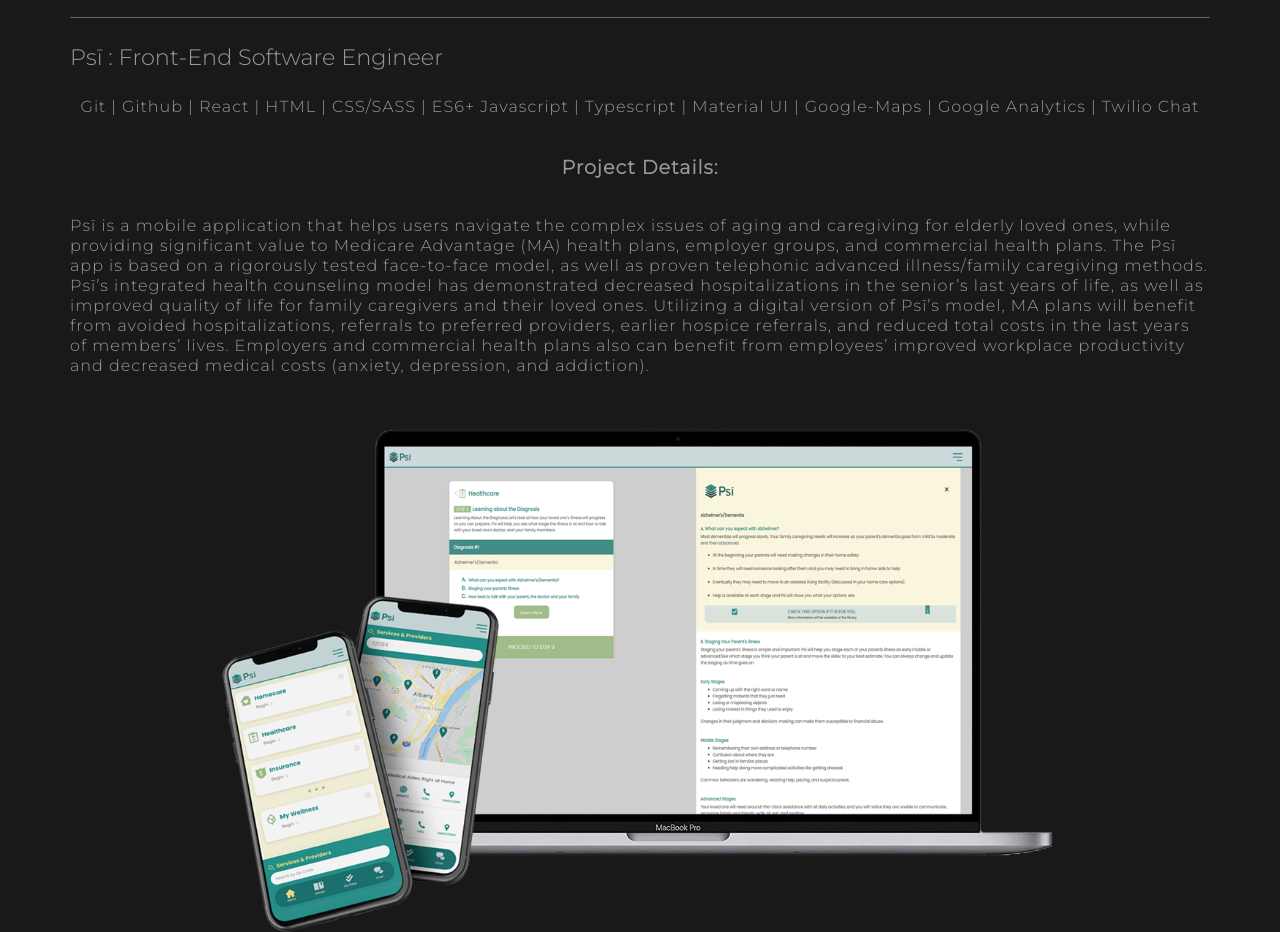
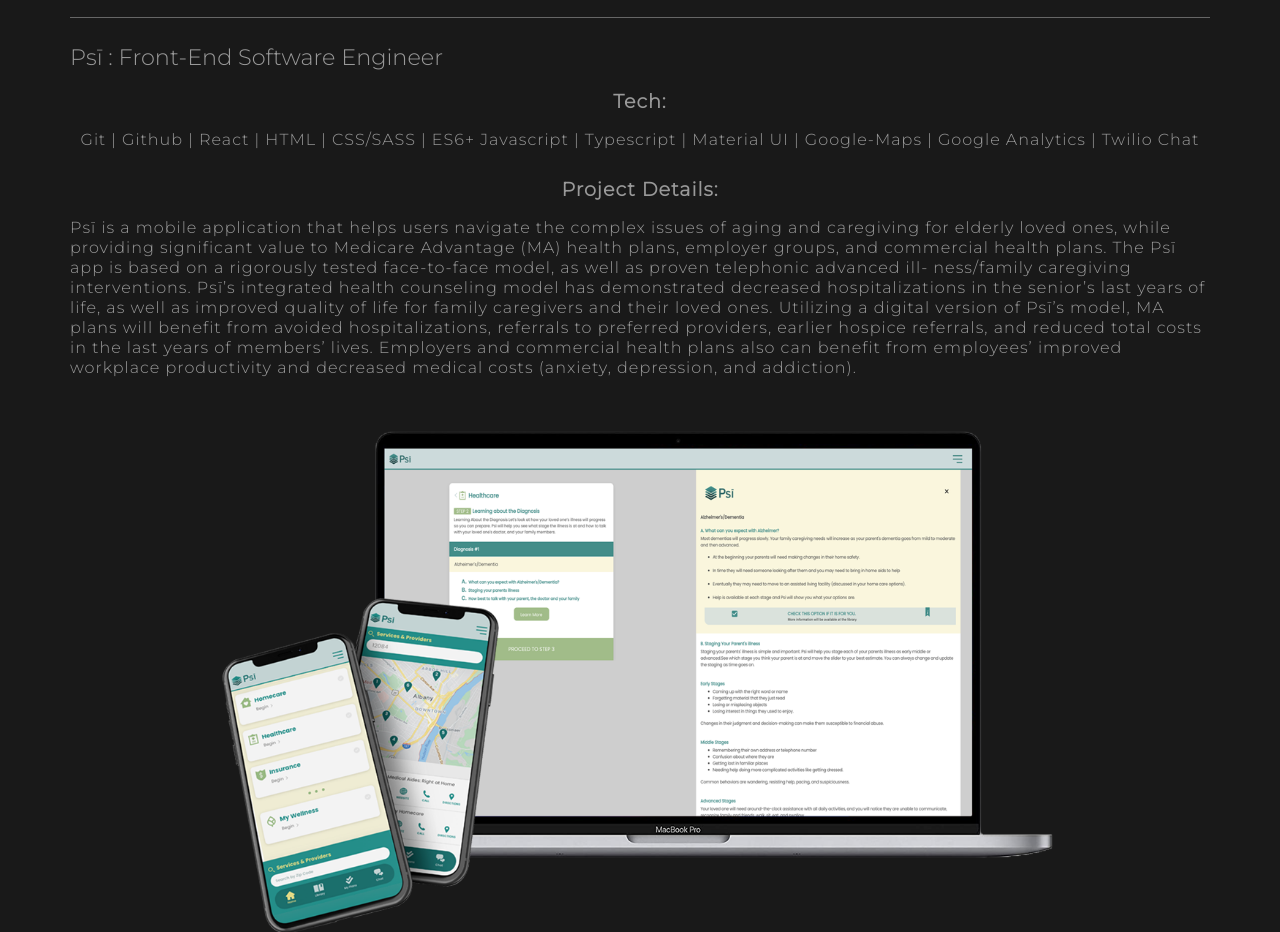
Before and after one commit to danlubbers/webdev-danlubbers-ts, a Gatsby site: page / in a window 1280 px wide. Shown: the part 1488-2420 px from the top of the page. Built offline with nearby package versions, Linux system fonts and the light colour scheme; Gatsby itself is replaced by a stand-in of ours; no server answers.

Commit message:
Added tech used text

```diff
--- a/src/Json_Templates/projects.json
+++ b/src/Json_Templates/projects.json
@@ -3,7 +3,7 @@
     "client": "Psī",
     "position": "Front-End Software Engineer",
     "tech": "Git | Github | React | HTML | CSS/SASS | ES6+ Javascript | Typescript | Material UI | Google-Maps | Google Analytics | Twilio Chat",
-    "details": "Psī is a mobile application that helps users navigate the complex issues of aging and caregiving for elderly loved ones, while providing significant value to Medicare Advantage (MA) health plans, employer groups, and commercial health plans. The Psī app is based on a rigorously tested face-to-face model, as well as proven telephonic advanced illness/family caregiving methods. Psī’s integrated health counseling model has demonstrated decreased hospitalizations in the senior’s last years of life, as well as improved quality of life for family caregivers and their loved ones. Utilizing a digital version of Psī’s model, MA plans will benefit from avoided hospitalizations, referrals to preferred providers, earlier hospice referrals, and reduced total costs in the last years of members’ lives. Employers and commercial health plans also can benefit from employees’ improved workplace productivity and decreased medical costs (anxiety, depression, and addiction).",
+    "details": "Psī is a mobile application that helps users navigate the complex issues of aging and caregiving for elderly loved ones, while providing significant value to Medicare Advantage (MA) health plans, employer groups, and commercial health plans. The Psī app is based on a rigorously tested face-to-face model, as well as proven telephonic advanced ill- ness/family caregiving interventions. Psī’s integrated health counseling model has demonstrated decreased hospitalizations in the senior’s last years of life, as well as improved quality of life for family caregivers and their loved ones. Utilizing a digital version of Psī’s model, MA plans will benefit from avoided hospitalizations, referrals to preferred providers, earlier hospice referrals, and reduced total costs in the last years of members’ lives. Employers and commercial health plans also can benefit from employees’ improved workplace productivity and decreased medical costs (anxiety, depression, and addiction).",
     "github-repo": null,
     "promo-image": "psi-iphone-mbp-promo.png",
     "website": "app.psilife.com"
--- a/src/components/Projects/Projects.tsx
+++ b/src/components/Projects/Projects.tsx
@@ -20,6 +20,7 @@
         <div className="projects-wrapper" key={i}>
           <span className="text">{project.client} :</span>
           <span className="text"> {project.position}</span>
+          <h3>Tech:</h3>
           <p className="tech">{project.tech}</p>
           <section>
             <h3>Project Details:</h3>
--- a/src/components/Projects/_Projects.scss
+++ b/src/components/Projects/_Projects.scss
@@ -21,7 +21,7 @@
     }
 
     .tech {
-      padding: 10px 0;
+      padding-bottom: 10px;
       text-align: center;
       font-family: 'Montserrat', sans-serif;
       color: #999;
@@ -30,12 +30,19 @@
       line-height: 20px;
     }
 
+    h3 {
+      @extend .tech;
+      padding: 0;
+      font-size: 1.2em;
+    }
+
     section {
       padding-bottom: 20px;
       border-bottom: 1px solid #666;
 
       h3 {
         @extend .tech;
+        padding: 0;
         font-size: 1.2em;
       }
 
```
